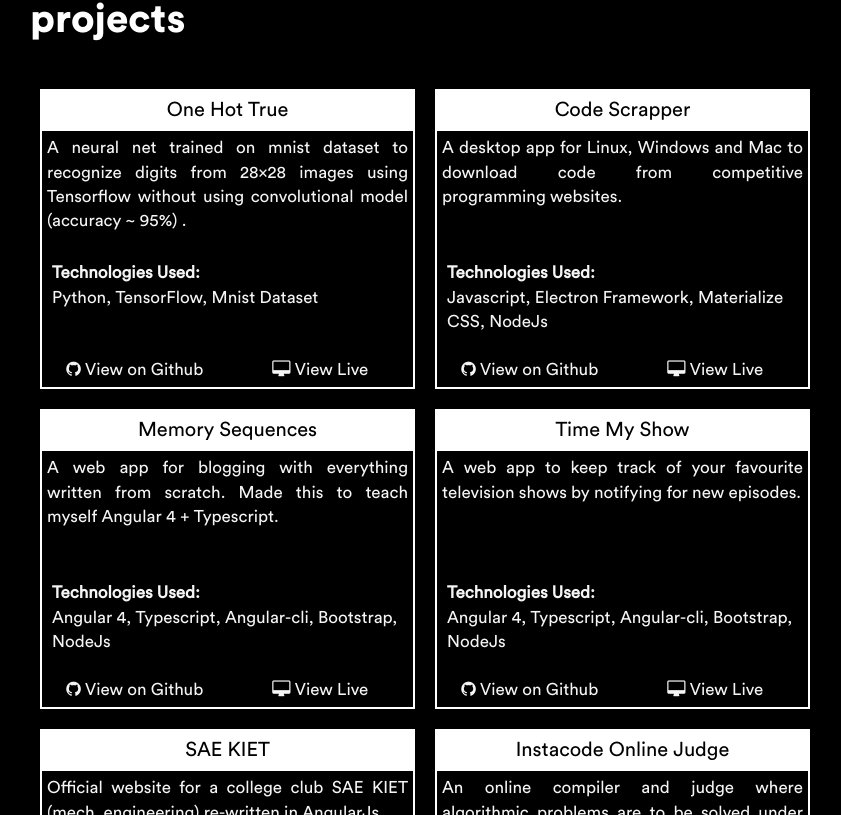
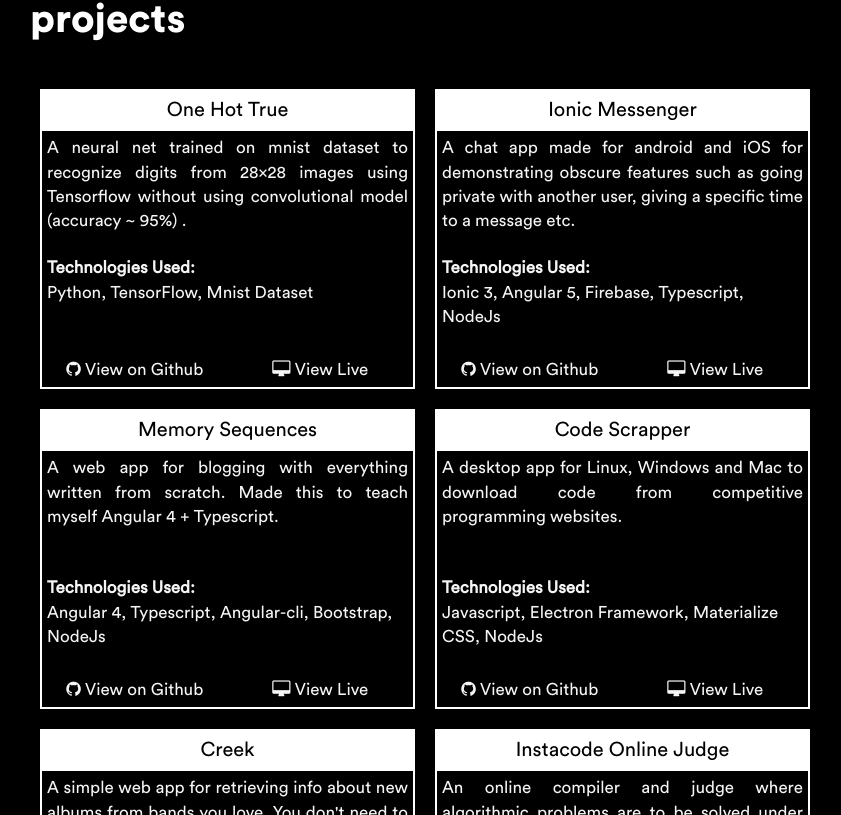
Before and after one commit to strcoder4007/theTownCenter, an Angular app: page / in a window 1280 px wide. Shown: the part 345-1160 px from the top of the page, without its empty margins (34-875 px from the left). Built offline with nearby package versions, Linux system fonts and the light colour scheme.

Commit message:
updated json

```diff
--- a/src/app/home/home.component.html
+++ b/src/app/home/home.component.html
@@ -5,6 +5,9 @@
   </p>
   <p id="projects" class="mynavOptions">projects</p>
   <div class="row gutter-0" style="margin-top: 30px;">
+
+<!--------------------------------1st -------------------------------- -->
+
 
     <span *ngFor="let project of myProjects1; let i = index">
             <div class="col-xs-3 col-md-4 project">
@@ -22,7 +25,7 @@
   <!-- tech section -->
 
   <div class="row gutter-0 techSection">
-    <div class="col-md-12 projectAbout" style="text-align: left;"><strong>Technologies Used:<br></strong> <span *ngFor="let tech of project.tech">{{tech}} </span>
+    <div class="col-md-12 projectAbout" style="text-align: left;  padding: 0px;"><strong>Technologies Used:<br></strong> <span *ngFor="let tech of project.tech">{{tech}} </span>
     </div>
   </div>
 
@@ -37,6 +40,9 @@
 
 </div>
 </span>
+
+
+<!--------------------------------2nd -------------------------------- -->
 
 <div *ngIf="loadFirst" class="elementToFadeIn">
   <span *ngFor="let project of myProjects2; let i = index">
@@ -55,7 +61,7 @@
 <!-- tech section-->
 
 <div class="row gutter-0 techSection">
-  <div class="col-md-12 projectAbout" style="text-align: left;"><strong>Technologies Used:<br></strong> <span *ngFor="let tech of project.tech">{{tech}} </span>
+  <div class="col-md-12 projectAbout" style="text-align: left;  padding: 0px;"><strong>Technologies Used:<br></strong> <span *ngFor="let tech of project.tech">{{tech}} </span>
   </div>
 </div>
 
@@ -70,6 +76,10 @@
 </div>
 </span>
 </div>
+
+
+<!-------------------------------3rd--------------------------------- -->
+
 
 <div *ngIf="loadSecond" class="elementToFadeIn">
   <span *ngFor="let project of myProjects3; let i = index">
@@ -88,7 +98,7 @@
 <!-- tech section-->
 
 <div class="row gutter-0 techSection">
-  <div class="col-md-12 projectAbout" style="text-align: left;"><strong>Technologies Used:<br></strong> <span *ngFor="let tech of project.tech">{{tech}} </span>
+  <div class="col-md-12 projectAbout" style="text-align: left;  padding: 0px;"><strong>Technologies Used:<br></strong> <span *ngFor="let tech of project.tech">{{tech}} </span>
   </div>
 </div>
 
--- a/src/assets/data.json
+++ b/src/assets/data.json
@@ -7,17 +7,39 @@
         "live": "null"
     },
     {
+        "heading": "Ionic Messenger",
+        "about": "A chat app made for android and iOS for demonstrating obscure features such as going private with another user, giving a specific time to a message etc.",
+        "tech": ["Ionic 3", "Angular 5", "Firebase", "Typescript", "NodeJs"],
+        "git": "https://github.com/strcoder4007/ionic_messenger",
+        "live": "null"
+    },
+    {
+        "heading": "Memory Sequences",
+        "about": "A web app for blogging with everything written from scratch. Made this to teach myself Angular 4 + Typescript.",
+        "tech": ["Angular 4", "Typescript", "Angular-cli", "Bootstrap", "NodeJs"],
+        "git": "https://github.com/strcoder4007/memorySequence",
+        "live": "http://18.221.40.67/memseq/"
+    },
+    {
         "heading": "Code Scrapper",
         "about": "A desktop app for Linux, Windows and Mac to download code from competitive programming websites.",
         "tech": ["Javascript", "Electron Framework", "Materialize CSS", "NodeJs"],
         "git": "https://github.com/strcoder4007/codescrapper",
         "live": "null"
-    },{
-        "heading": "Memory Sequences",
-        "about": "A web app for blogging with everything written from scratch. Made this to teach myself Angular 4 + Typescript.",
-        "tech": ["Angular 4", "Typescript", "Angular-cli", "Bootstrap", "NodeJs"],
-        "git": "https://github.com/strcoder4007/memorySequence",
-        "live": "http://18.221.40.67/memseq/"
+    },
+    {
+        "heading": "Creek",
+        "about": "A simple web app for retrieving info about new albums from bands you love. You don't need to add the bands manually, just use last.fm credentials and know when a new album drops with all it's info.",
+        "tech": ["Angular 5", "Typescript", "Last.fm api", "NodeJs", "Bootstrap"],
+        "git": "https://github.com/strcoder4007/creek",
+        "live": "http://18.221.40.67/creek/"
+    },
+    {
+        "heading": "Instacode Online Judge",
+        "about": "An online compiler and judge where algorithmic problems are to be solved under contrained memory and time limit.",
+        "tech": ["PHP", "Python", "Bootstrap", "jQuery"],
+        "git": "null",
+        "live": "http://instacode.xyz"
     },
     {
         "heading": "Time My Show",
@@ -32,13 +54,6 @@
         "tech": ["AngularJs", "Javascript", "Bootstrap", "NodeJs"],
         "git": "https://github.com/strcoder4007/sae_nodejs",
         "live": "null"
-    },
-    {
-        "heading": "Instacode Online Judge",
-        "about": "An online compiler and judge where algorithmic problems are to be solved under contrained memory and time limit.",
-        "tech": ["PHP", "Python", "Bootstrap", "jQuery"],
-        "git": "null",
-        "live": "http://instacode.xyz"
     },
     {
         "heading": "Code Hour",
```
